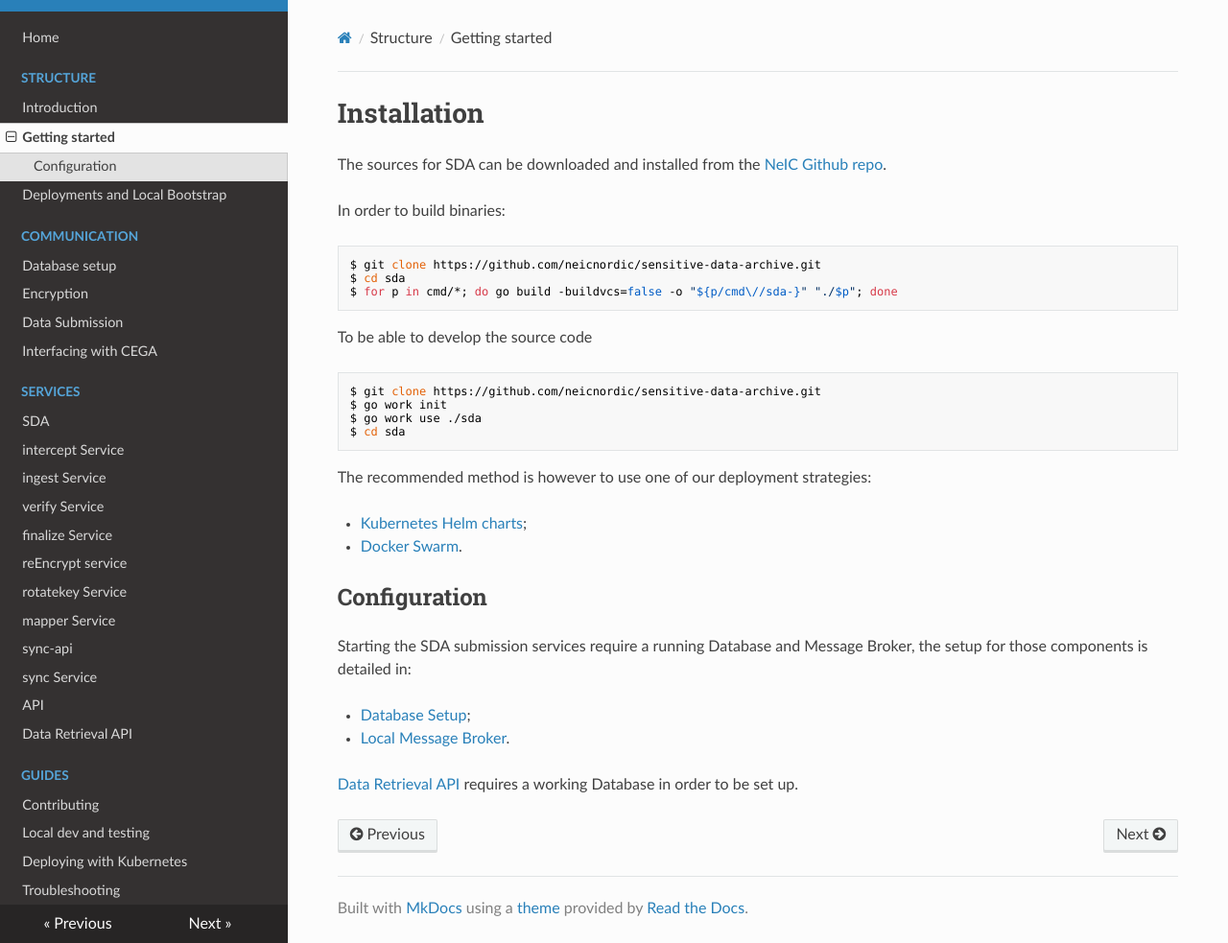
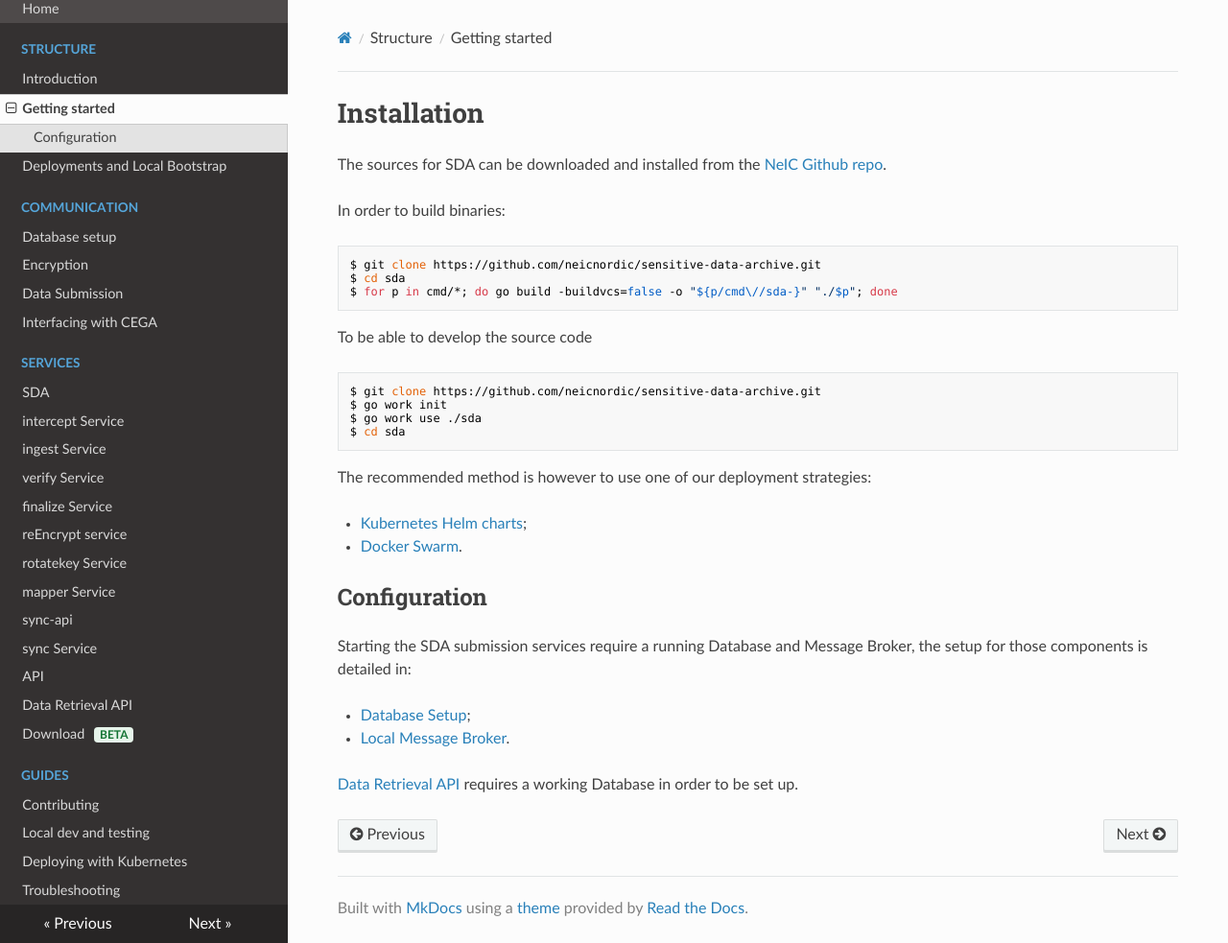
Before and after one commit to neicnordic/neic-sda, an MkDocs documentation site: the page built from docs/setup.md, in a window 1280 px wide and 983 px high. Shown: the whole window at 96% size. Built offline with MkDocs 1.6.1, drawn with Linux system fonts in a browser that asks for light colours; nearby versions of some CDN libraries.

Commit message:
Added download service to the documentation repository
Also created a Beta label for the TOC to not confuse things with the
official "Data Retrieval API", until it has been tested.

We also in the future need to figure out how to communicate the
different ways we offer download to users and other deployers in a way
that is not confusing.

```diff
--- a/aggregate-mappings.json
+++ b/aggregate-mappings.json
@@ -12,6 +12,7 @@
         "sda/cmd/rotatekey/rotatekey.md": "docs/services/rotatekey.md",
         "sda/cmd/auth/auth.md": "docs/services/auth.md",
         "sda/cmd/api/api.md": "docs/services/api.md",
+        "sda/cmd/download/download.md": "docs/services/download.md",
         "sda-sftp-inbox/README.md": "docs/services/sftpinbox.md",
         "./GETTINGSTARTED.md": "docs/guides/sda-dev-test-doc.md",
         "sda/sda.md": "docs/services/sda.md",
--- a/docs/css/neic-sda.css
+++ b/docs/css/neic-sda.css
@@ -3,3 +3,20 @@
 }
 
 .wy-nav-content {max-width: 1000px !important;}
+
+/* Base styles for all sidebar navigation badges */
+.nav-badge {
+    font-size: 0.75rem;
+    font-weight: bold;
+    padding: 2px 6px;
+    border-radius: 4px;
+    margin-left: 6px;
+    vertical-align: middle;
+    text-transform: uppercase;
+}
+
+/* Color theme for Beta badge */
+.nav-badge.beta {
+    background-color: #e6f4ea;
+    color: #137333;
+}
--- a/mkdocs.yml
+++ b/mkdocs.yml
@@ -31,6 +31,7 @@
       - "services/sync.md"
       - "services/api.md"
       - Data Retrieval API: "dataout.md"
+      - Download <span class="nav-badge beta">Beta</span>: "services/download.md"
   - "Guides":
       - Contributing: "CONTRIBUTING.md"
       - Local dev and testing: "guides/local-dev-and-testing.md"
```
